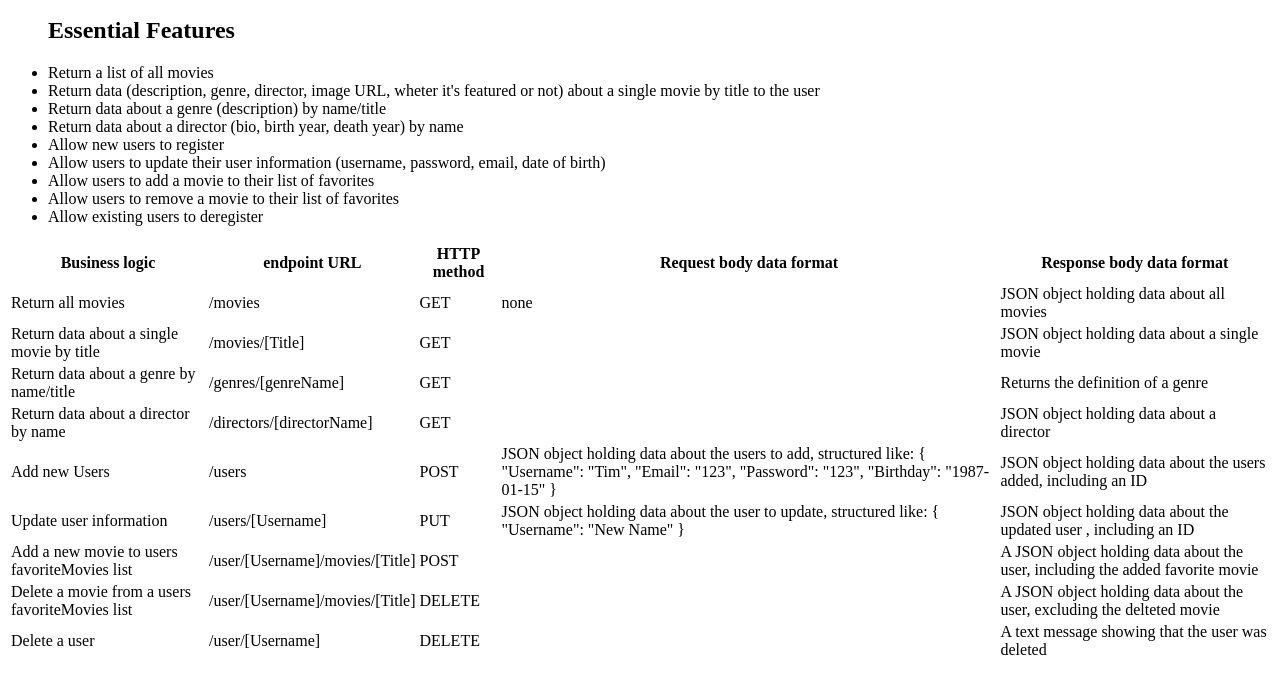
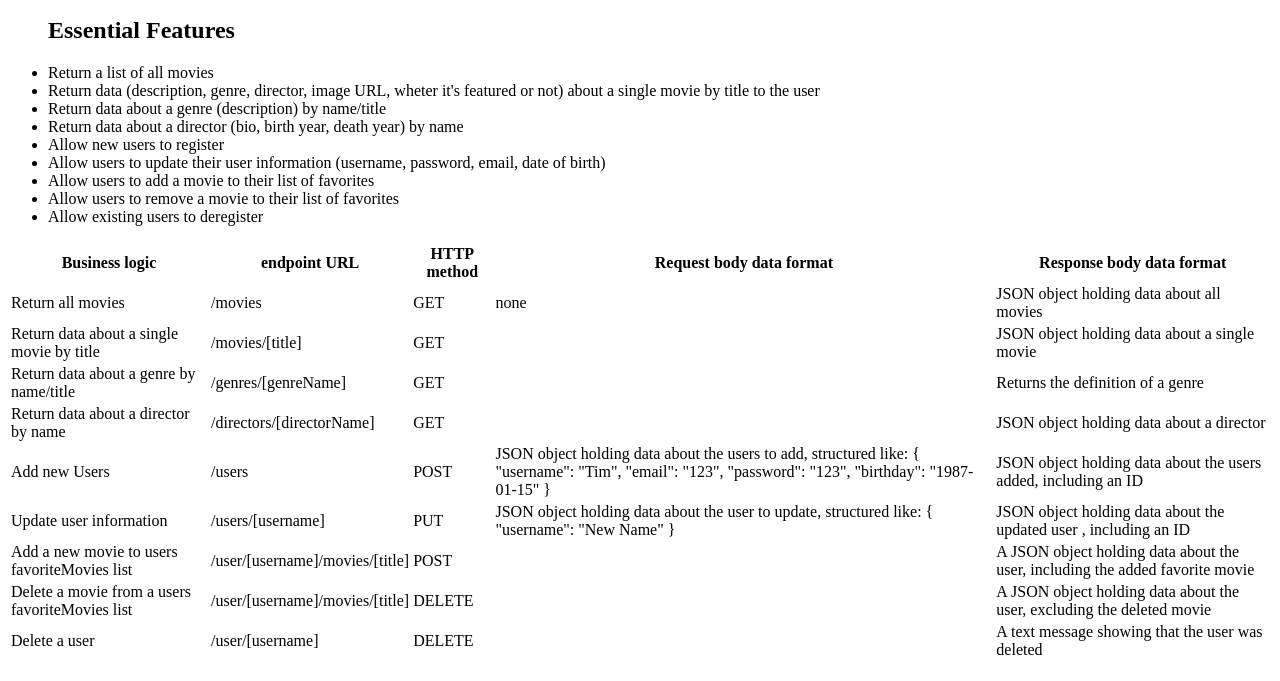
Before and after one commit to Thom187/movie_api, a website: page public/documentation.html in a window 1280 px wide. Shown: the part 119-800 px from the top of the page. Drawn offline with Linux system fonts and the light colour scheme.

Commit message:
Update documentation.html

```diff
--- a/public/documentation.html
+++ b/public/documentation.html
@@ -35,7 +35,7 @@
       </tr>
       <tr>
         <td>Return data about a single movie by title</td>
-        <td>/movies/[Title]</td>
+        <td>/movies/[title]</td>
         <td>GET</td>
         <td></td>
         <td>JSON object holding data about a single movie </td>
@@ -60,42 +60,42 @@
         <td>POST</td>
         <td>JSON object holding data about the users to add, structured like:
           {
-            "Username": "Tim",
-            "Email": "123",
-            "Password": "123",
-            "Birthday": "1987-01-15"
+            "username": "Tim",
+            "email": "123",
+            "password": "123",
+            "birthday": "1987-01-15"
           }
         </td>
         <td>JSON object holding data about the users added, including an ID</td>
       </tr>
       <tr>
         <td>Update user information</td>
-        <td>/users/[Username]</td>
+        <td>/users/[username]</td>
         <td>PUT</td>
         <td>JSON object holding data about the user to update, structured like:
           {
-            "Username": "New Name"
+            "username": "New Name"
           }
         </td>
         <td>JSON object holding data about the updated user , including an ID</td>
       </tr>
       <tr>
         <td>Add a new movie to users favoriteMovies list</td>
-        <td>/user/[Username]/movies/[Title]</td>
+        <td>/user/[username]/movies/[title]</td>
         <td>POST</td>
         <td></td>
         <td>A JSON object holding data about the user, including the added favorite movie</td>
       </tr>
       <tr>
         <td>Delete a movie from a users favoriteMovies list</td>
-        <td>/user/[Username]/movies/[Title]</td>
+        <td>/user/[username]/movies/[title]</td>
         <td>DELETE</td>
         <td></td>
-        <td>A JSON object holding data about the user, excluding the delteted movie</td>
+        <td>A JSON object holding data about the user, excluding the deleted movie</td>
       </tr>
       <tr>
         <td>Delete a user </td>
-        <td>/user/[Username]</td>
+        <td>/user/[username]</td>
         <td>DELETE</td>
         <td></td>
         <td>A text message showing that the user was deleted</td>
```
